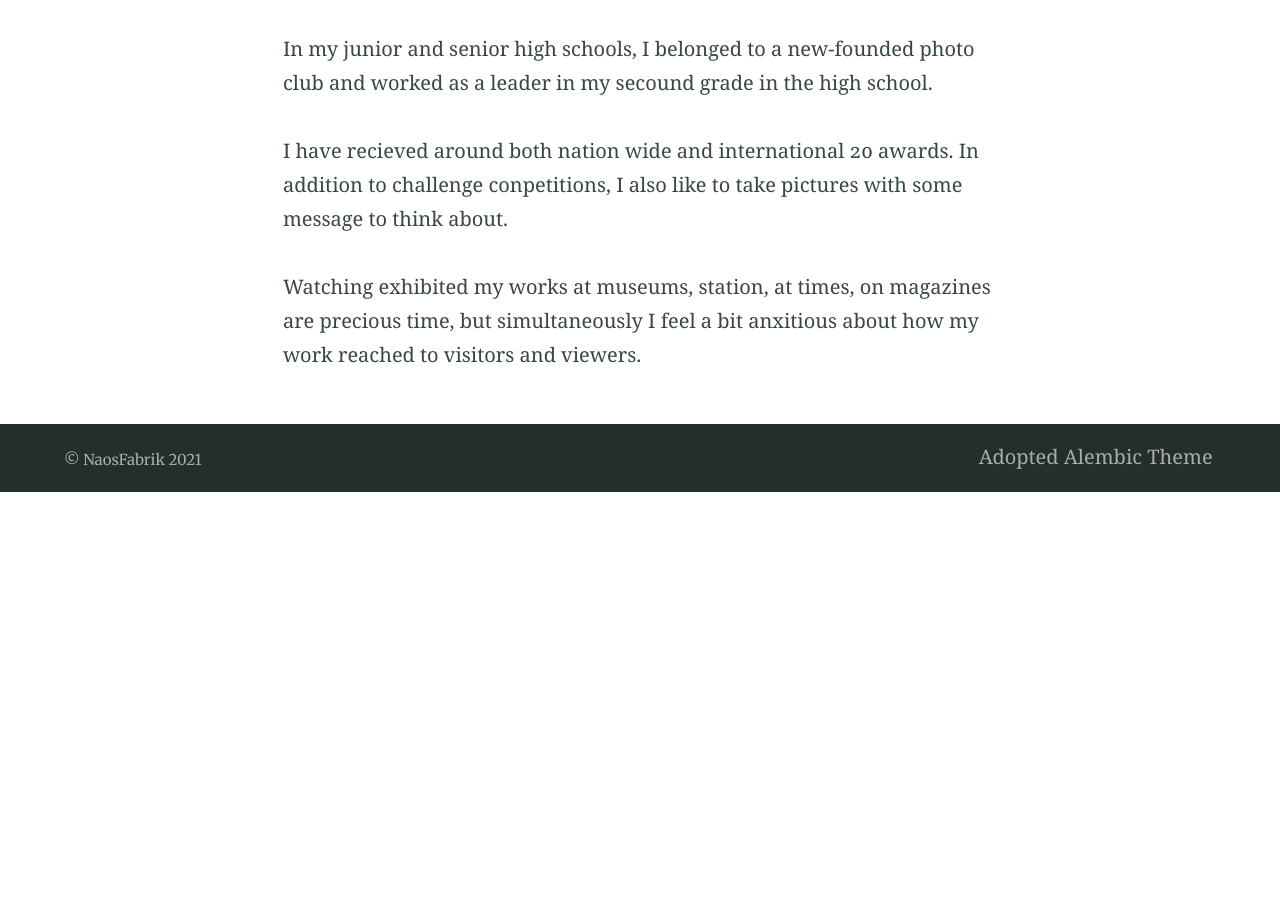
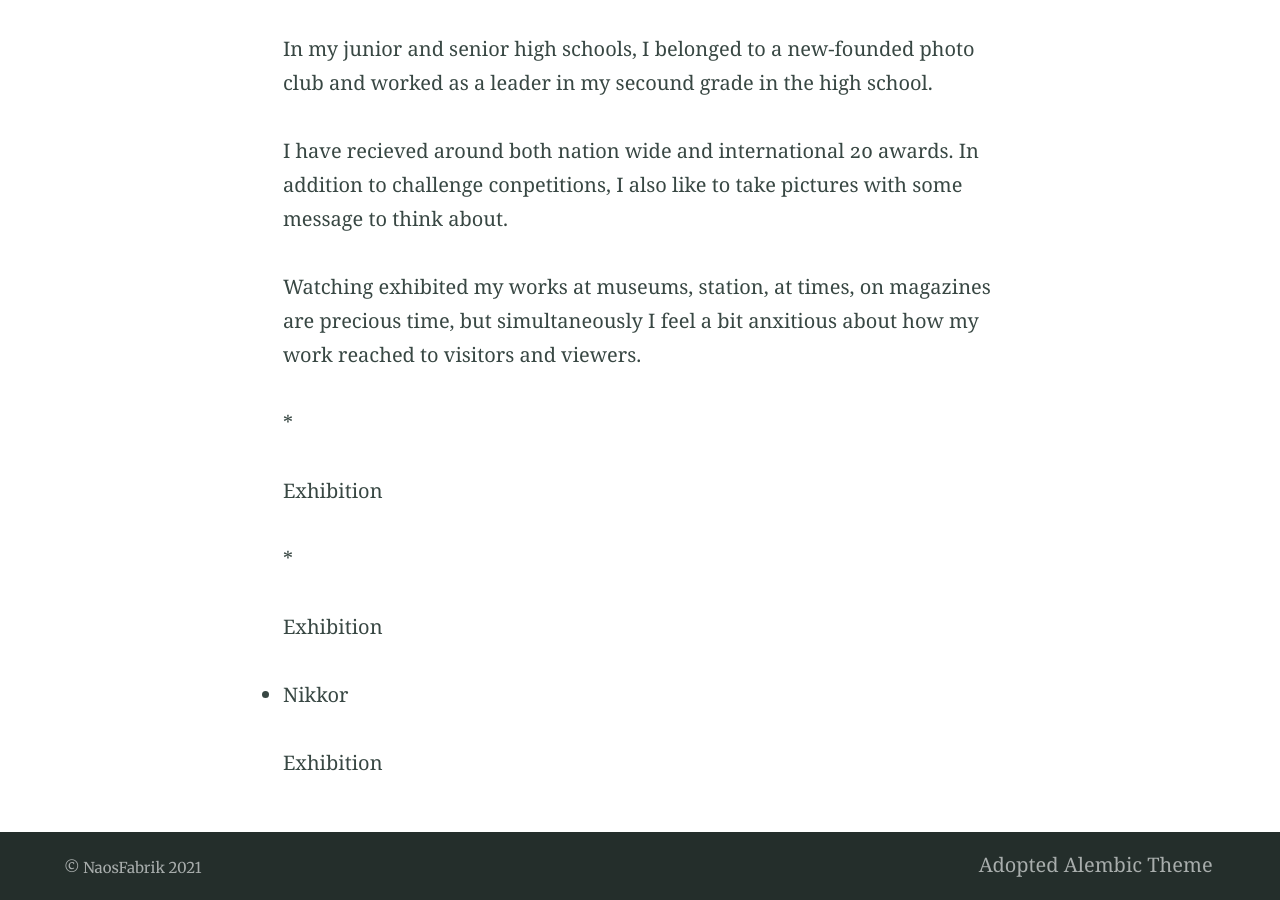
Before and after one commit to NaosFabrik/NaosFabrik.github.io, a Jekyll site: the page built from _posts/2016-08-28-example-post-two.md, in a window 1280 px wide and 900 px high, scrolled down 587 px. Built offline with Jekyll 4.4.1, drawn with Linux system fonts in a browser that asks for light colours; before the commit the page ends 1079 px from its top, so only the background shows below that.

Commit message:
Update 2016-08-28-example-post-two.md

```diff
--- a/_posts/2016-08-28-example-post-two.md
+++ b/_posts/2016-08-28-example-post-two.md
@@ -15,3 +15,15 @@ I have recieved around both nation wide and international 20 awards. In addition
 Watching exhibited my works at museums, station, at times, on magazines are precious time, but simultaneously I feel a bit anxitious about how my work reached to visitors and viewers.
 
 <!-- more -->
+
+*
+
+Exhibition
+
+*
+
+Exhibition
+
+* Nikkor
+
+Exhibition
```
